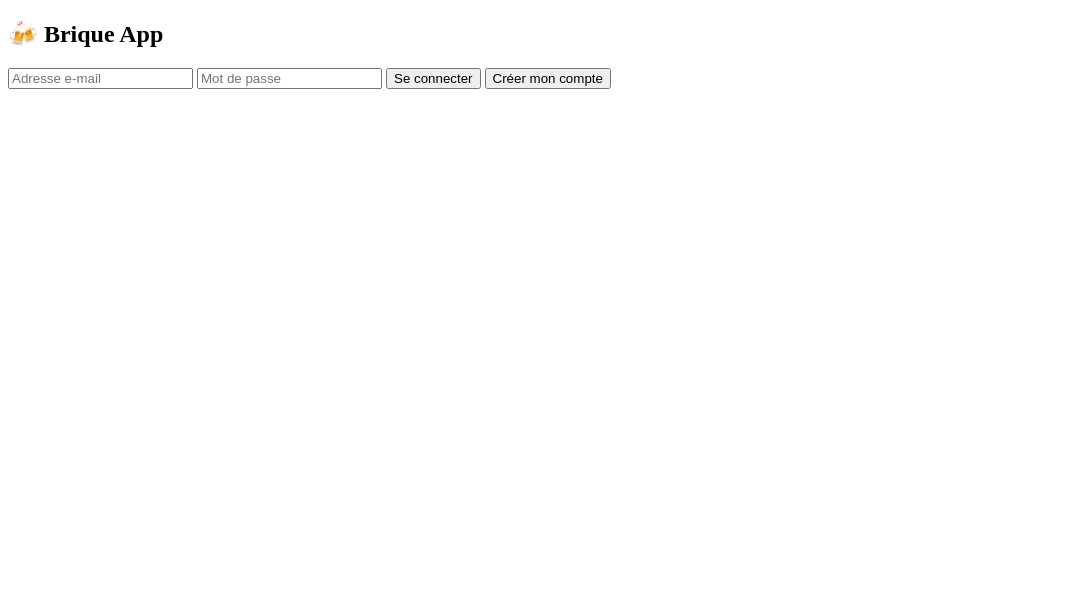
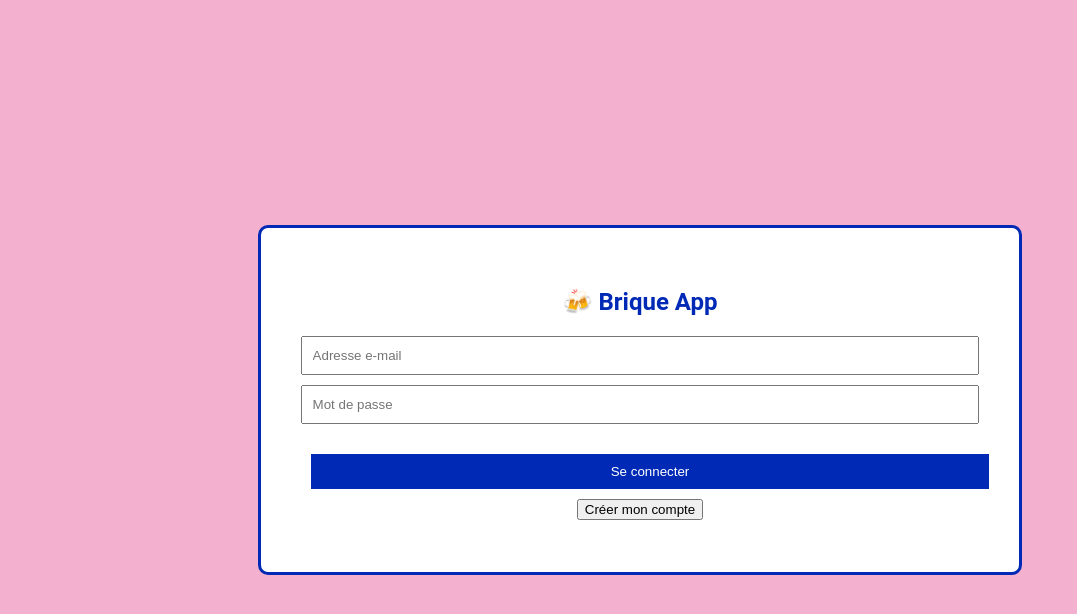
Before and after one commit to romanepolet-create/BRIQUE-APP, a website: page public/login.html in a window 1280 px wide. Shown: the whole page, without its empty margins (0-1077 px from the left). Drawn offline with Linux system fonts and the light colour scheme.

Commit message:
Update login.html

```diff
--- a/public/login.html
+++ b/public/login.html
@@ -2,6 +2,7 @@
 <html lang="fr">
 <head>
   <meta name="viewport" content="width=device-width, initial-scale=1.0">
+  <link rel="stylesheet" href="/css/styleLogin.css">
   <title>Brique App - Connexion</title>
 </head>
 <body >
```
